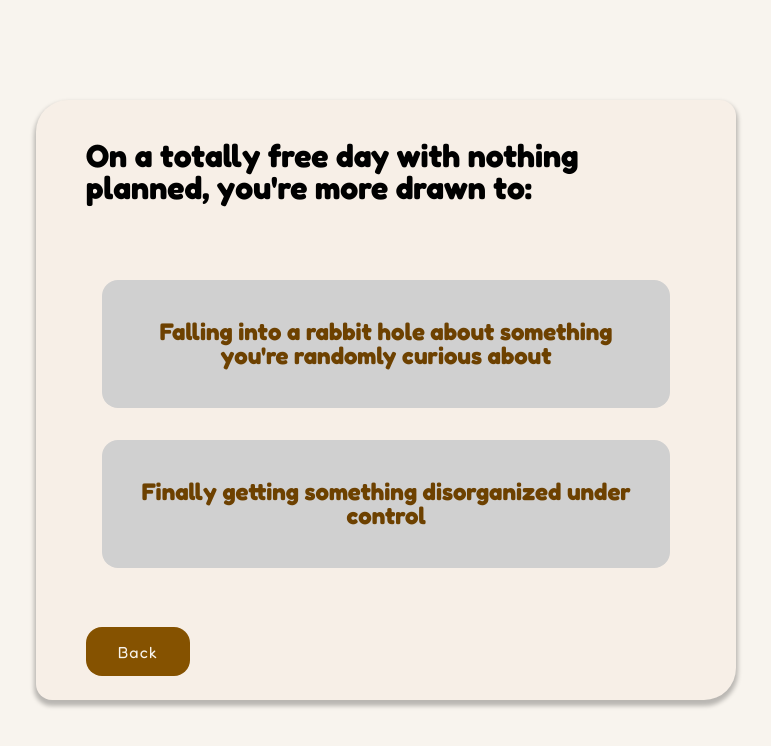
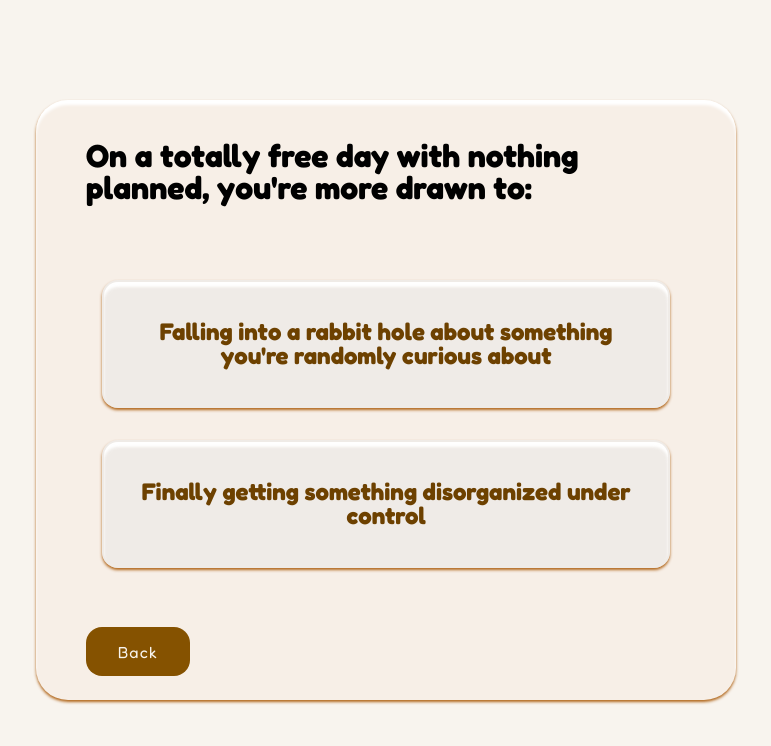
Before and after one commit to mictony6/brewprint-app, a React (Vite) app: page / in a window 1280 px wide. Both pictures are taken after a click on the button "Start Quiz". Shown: the top 746 px of the page, without its empty margins (254-1025 px from the left). Built offline with nearby package versions, Linux system fonts and the light colour scheme.

Commit message:
updated the button styling for option

```diff
--- a/src/components/Button.tsx
+++ b/src/components/Button.tsx
@@ -23,7 +23,7 @@ function Button({ variant = 'primary', labelClassName, children, className, onCl
     type="button"
     onClick={(e) => {
       handleDroplet(e)
-      onClick?.(e)
+      setTimeout(() => onClick?.(e), 200)
     }}
     {...props}
     >
--- a/src/index.css
+++ b/src/index.css
@@ -28,6 +28,7 @@ to zero */
   display: flex;
   flex-direction: column;
   overflow-y: auto;
+  min-width: 320px;
 }
 
 
@@ -85,6 +86,8 @@ to zero */
   font: inherit;
   position: relative;
   overflow: hidden;
+  /* outline: white dashed 2px;
+  outline-offset: -4px; */
 }
 
 #brewprint-root .btn-primary .droplet {
--- a/src/styles/Quiz.css
+++ b/src/styles/Quiz.css
@@ -1,6 +1,6 @@
 .quiz-card {
   background: #f7efe7;
-  border-radius: 2rem 1rem;
+  border-radius: 2rem;
   padding: clamp(1rem, 4vw, 1.5rem);
   display: flex;
   flex-direction: column;
@@ -8,7 +8,9 @@
   align-items: center;
   width: min(700px, 100%);
   margin: 0 auto;
-  box-shadow: 0px 4px 4px 2px rgba(0, 0, 0, 0.25);
+  box-shadow:   inset 0px 5px 3px 0px rgb(255 255 255),
+  0px 2px 3px 0px #a85500e3
+  ;
   overflow: hidden;
   min-height: 600px;
 
@@ -151,21 +153,35 @@
   align-items: center;
   align-self: stretch;
   border-radius: 1rem;
-  background: #D0D0D0;
+
+  background: #e8e8e882;
+
   min-height: clamp(5rem, 12vw, 8rem);
   cursor: pointer;
+
+  box-shadow:
+  inset 0px 5px 3px 0px rgb(255 255 255),
+  0px 2px 3px 0px #a85500e3
+  ;
+  border: transparent solid 2px;
 
 }
 
 .option-item:hover{
-  background: #d39367;
+  background: #d8eae582;
   transform: scale(101%);
+  box-shadow:
+  inset 0px 5px 3px 0px rgb(255 255 255),
+  0px 2px 3px 0px #a85500e3
+  ;
+  border: white solid 2px;
 
 }
 
 .option-item:active{
   user-select: none;
   transform: scale(99%);
+  transform: translate(0px, 2px);
 
 
 }
```
